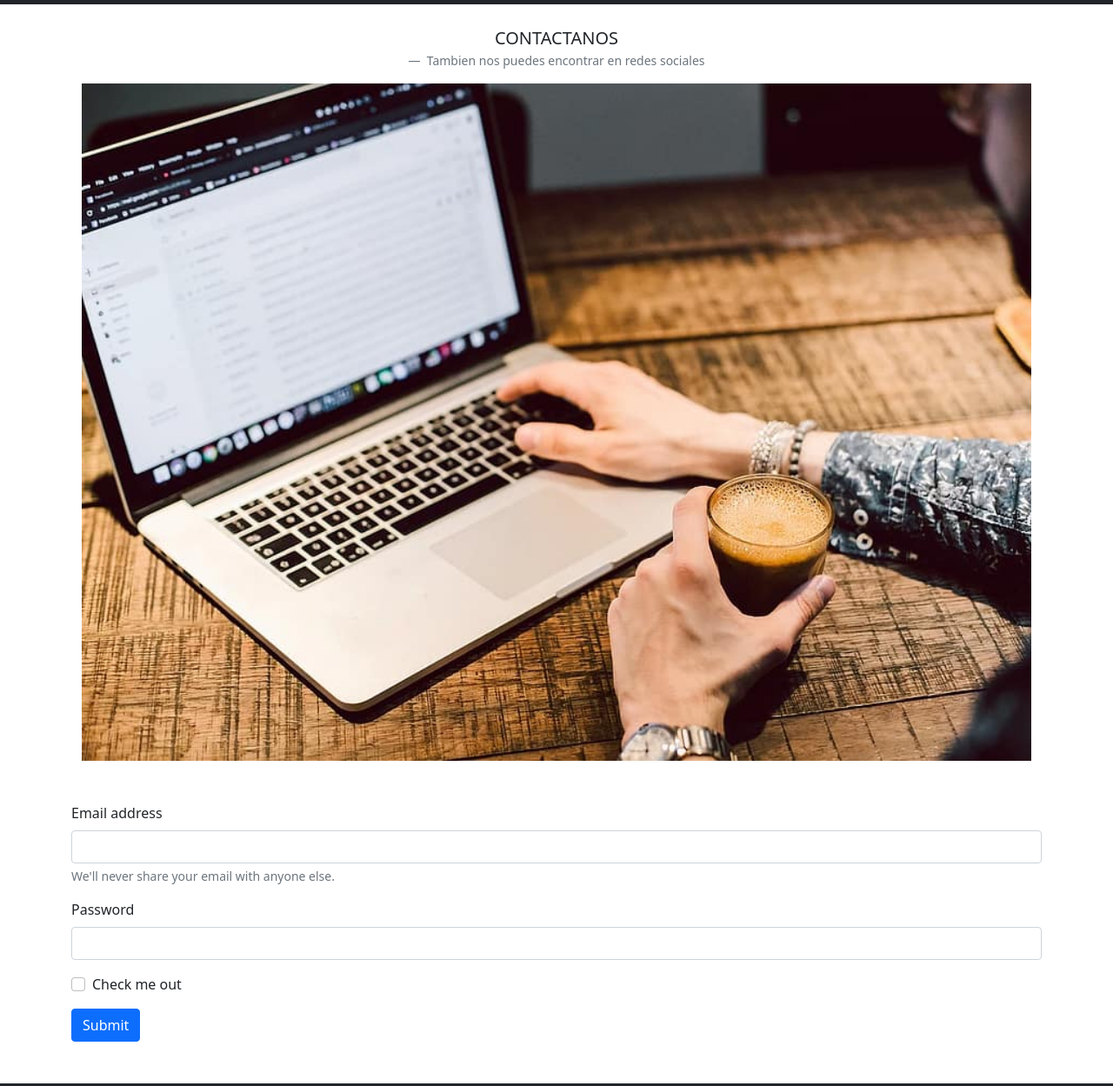
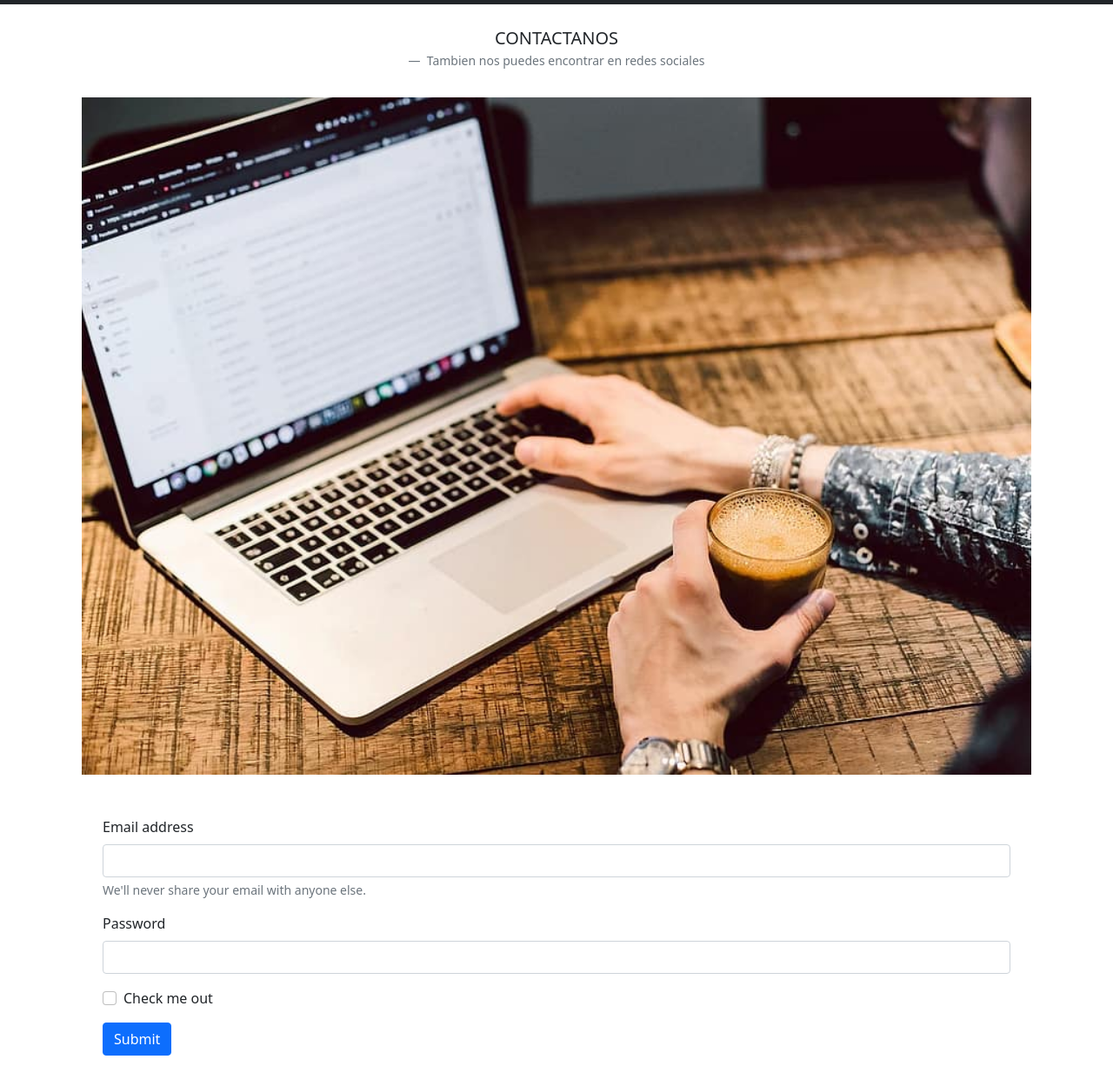
Before and after one commit to JuanSBotero/repoEntregaFinal, a website: page html/contacto.html in a window 1280 px wide. Shown: the part 51-1300 px from the top of the page at 87% size. Drawn offline with nearby package versions, Linux system fonts and the light colour scheme.

Commit message:
Ajustes finales, version entregaFInal

```diff
--- a/html/contacto.html
+++ b/html/contacto.html
@@ -51,7 +51,7 @@
   </header>
   <!-- SECTION MAIN-->
   <main>
-    <div class="container">
+    <div class="container pb-3">
       <figure class="container text-center pt-4">
         <blockquote class="blockquote">
           <p>CONTACTANOS</p>
@@ -63,7 +63,7 @@
     <div class="container">
       <img class="container justify-content-center" src="/img/05-contacto.jpg" width="100%" alt="kit de preparacion de cafe">
     </div>
-    <div class="container pb-5 pt-5">
+    <div class="container pb-5 pt-5 px-5">
       <form>
         <div class="mb-3">
           <label for="exampleInputEmail1" class="form-label">Email address</label>
@@ -80,11 +80,7 @@
         </div>
         <button type="submit" class="btn btn-primary">Submit</button>
       </form>
-
-
-
     </div>
-
   </main>
   <!-- SECTION FOOTER -->
   <footer>
```
Also changed, not shown: html/galeria.html (+0 -2 lines), html/servicios.html (+1 -2 lines).
